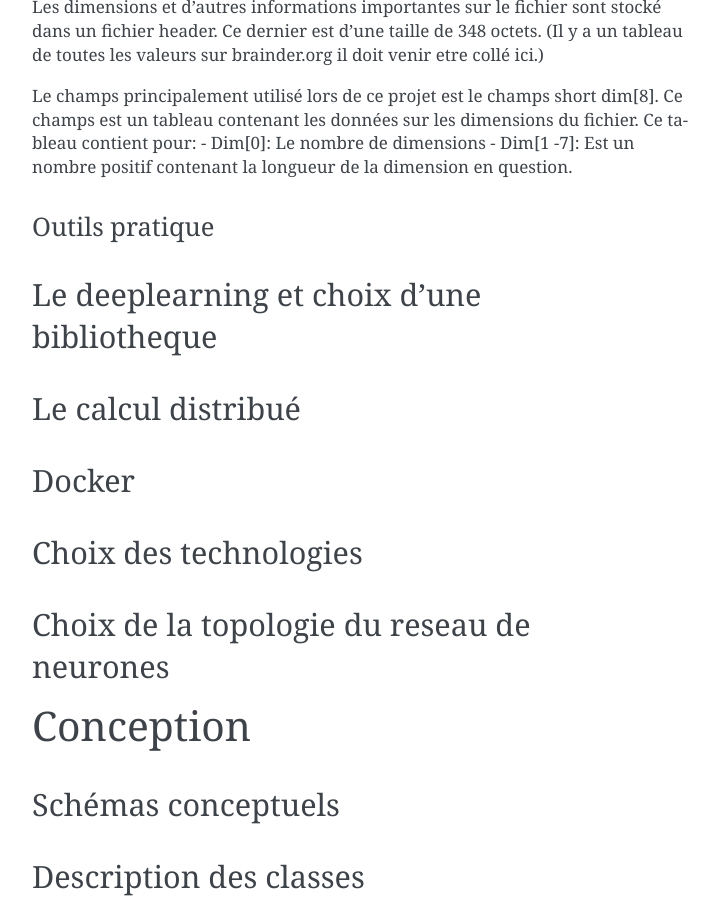
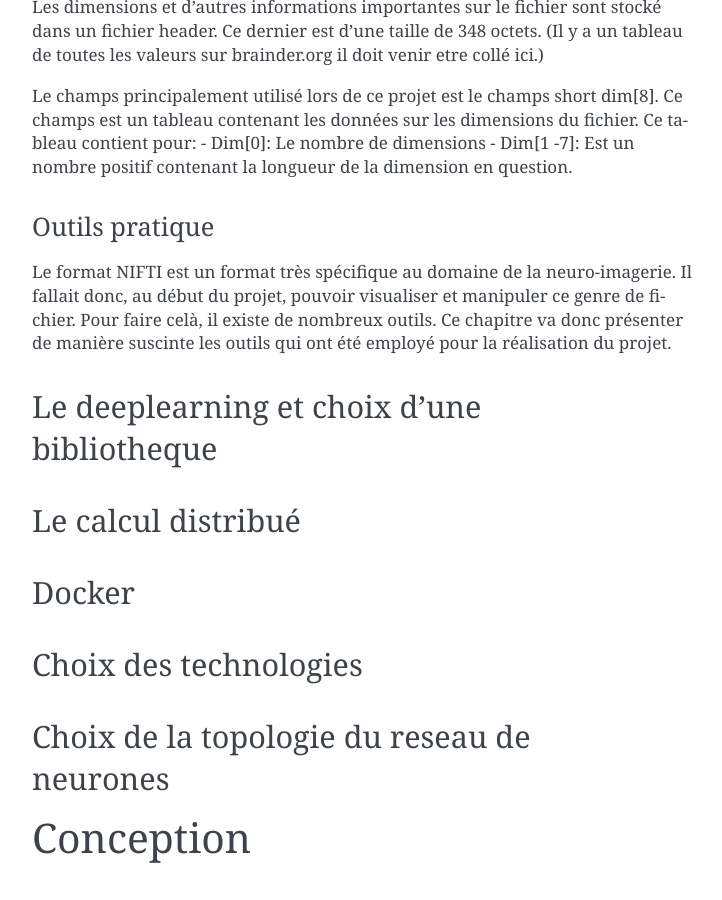
Before and after one commit to OldRepoNoMoreUsed/DeeplearningLREN, a Sphinx documentation site: the page built from Report/source/index.rst, in a window 1280 px wide and 900 px high, scrolled down 1791 px. Shown: the whole window, without its empty margins (388-1110 px from the left). Built offline with Sphinx 7.4.7, drawn with Linux system fonts in a browser that asks for light colours.

Commit message:
change report

```diff
--- a/Report/source/index.rst
+++ b/Report/source/index.rst
@@ -82,6 +82,11 @@ tableau contenant les données sur les dimensions du fichier. Ce tableau contien
 
 Outils pratique
 ***************
+Le format NIFTI est un format très spécifique au domaine de la neuro-imagerie. Il fallait donc, au début
+du projet, pouvoir visualiser et manipuler ce genre de fichier. Pour faire celà, il existe de nombreux outils.
+Ce chapitre va donc présenter de manière suscinte les outils qui ont été employé pour la réalisation du projet.
+
+
 
 Le deeplearning et choix d'une bibliotheque
 --------------------------------------------
```
